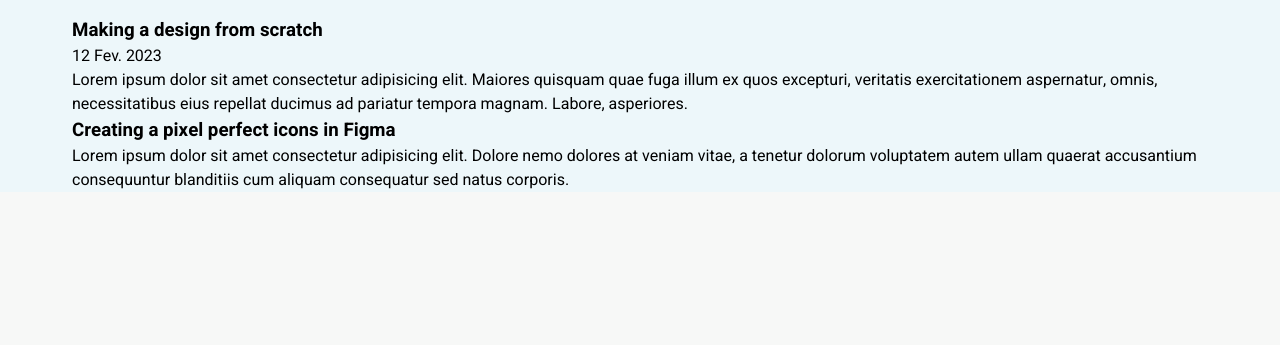
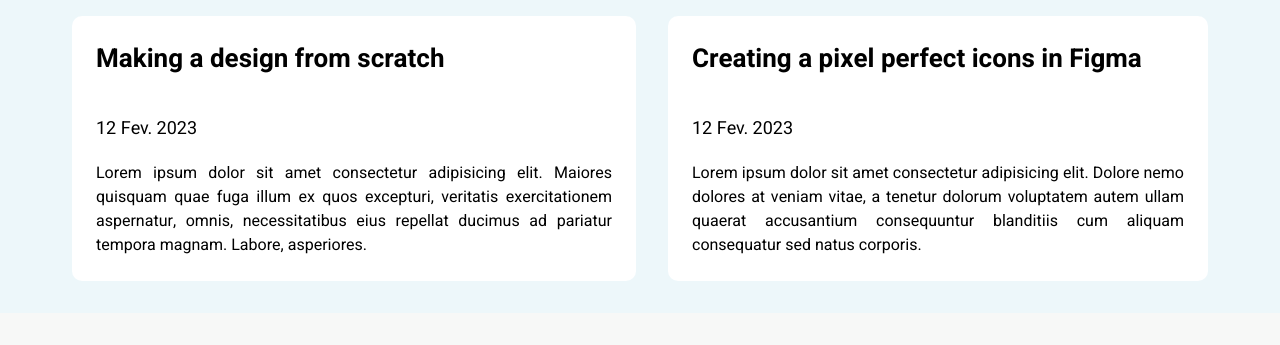
Before and after one commit to marcoasxd/Webpage-Project, a plain HTML site: page index.html in a window 1280 px wide. Shown: the part 644-989 px from the top of the page. Before the commit the page ends 836 px from the top, so only its background shows below. Drawn offline with Linux system fonts and the light colour scheme.

Commit message:
Updating

```diff
--- a/css/style.css
+++ b/css/style.css
@@ -131,9 +131,38 @@ main #banner .banner-image {
 .posts .posts-content .posts-content-header .view-all-link {
     text-decoration: none;
     color: #00A8CC;
+    display: none;
 }
 
 .posts .posts-content .posts-content-header .view-all-link:hover {
     text-decoration: dashed;
     color: white;
 }
+
+.posts .posts-content .posts-cards {
+    display: flex;
+    justify-content: space-between;
+    gap: 2rem;
+    margin-bottom: 2rem;
+    padding-bottom: 2rem;
+}
+
+.posts .posts-content .posts-cards .post-card {
+    background-color: white;
+    padding: 24px;
+    border-radius: 10px;
+    text-align: justify;
+}
+
+.posts .posts-content .posts-cards .post-card h3 {
+    font-size:  26px;
+    font-weight: 700;
+    margin-bottom: 37px;
+}
+
+.posts .posts-content .posts-cards .post-card span {
+    font-size: 18px;
+    font-weight: 400;
+    display: block;
+    margin-bottom: 19px;
+}
--- a/index.html
+++ b/index.html
@@ -51,6 +51,7 @@
             </div>
             <div class="post-card">
               <h3>Creating a pixel perfect icons in Figma</h3>
+              <span>12 Fev. 2023</span>
               <p>Lorem ipsum dolor sit amet consectetur adipisicing elit. Dolore nemo dolores at veniam vitae, a tenetur dolorum voluptatem autem ullam quaerat accusantium consequuntur blanditiis cum aliquam consequatur sed natus corporis.</p>
             </div>
           </div>
```
